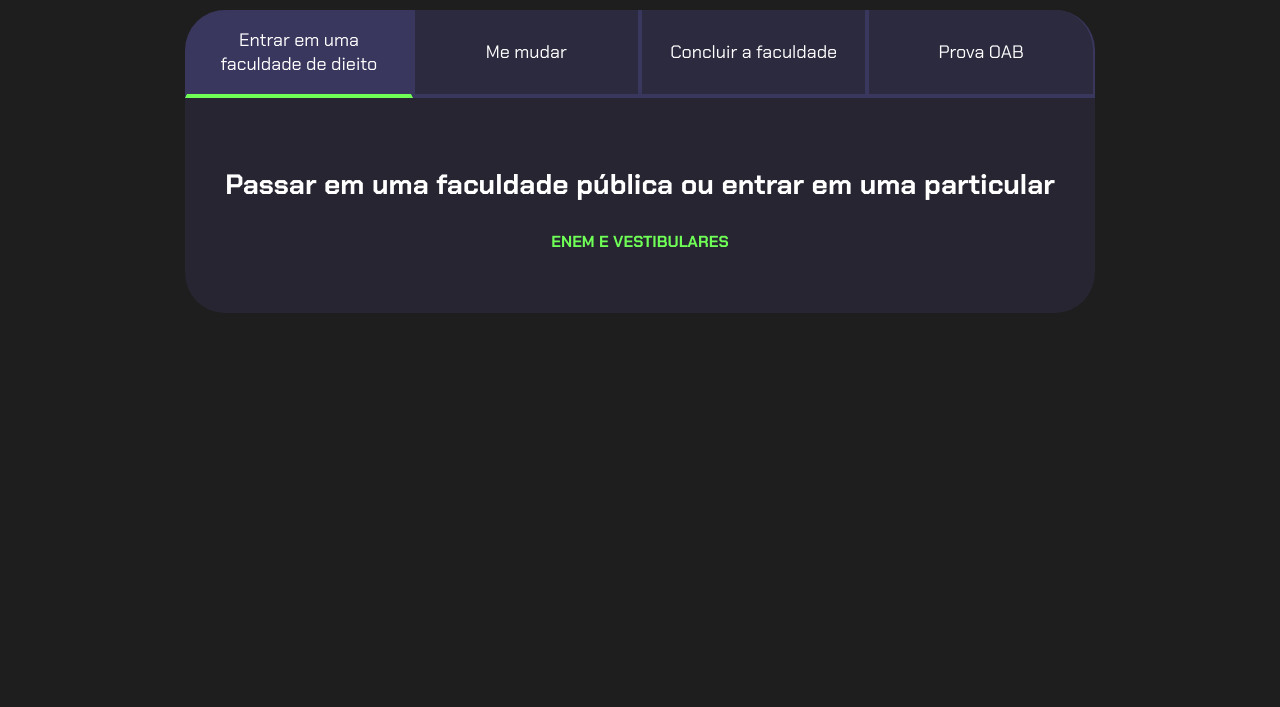
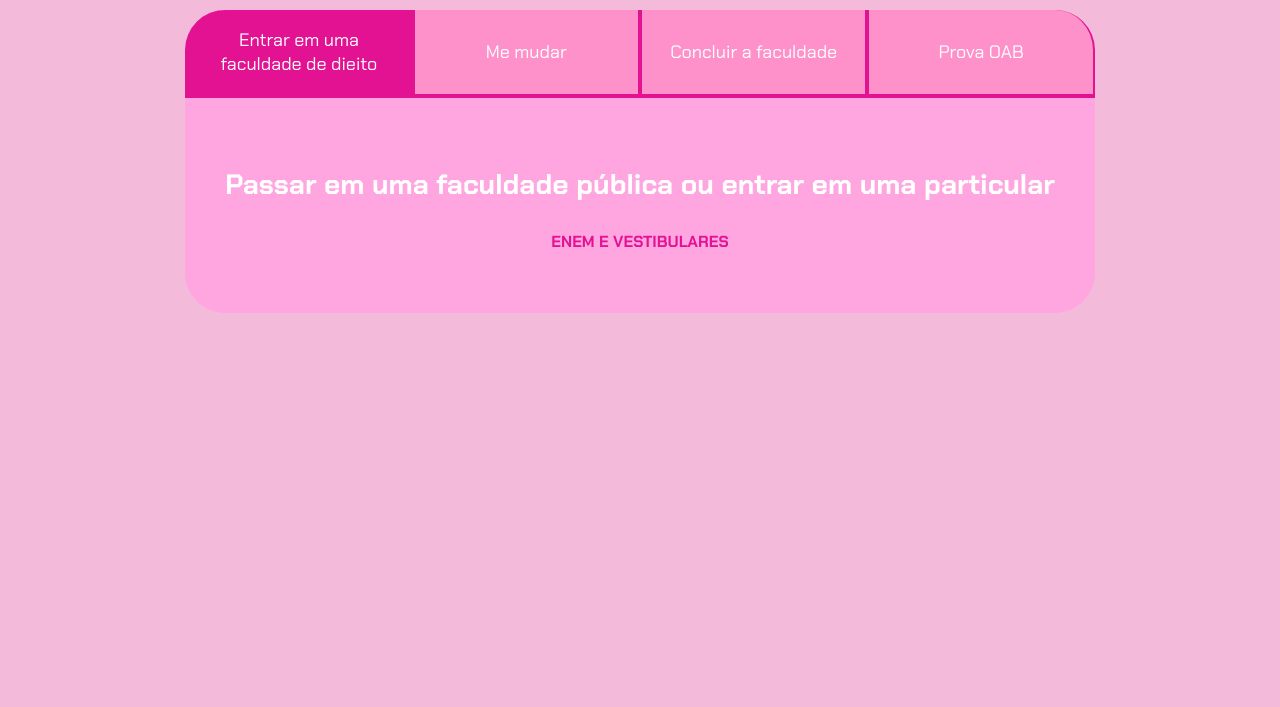
Before and after one commit to luanylopes/luany.1tri.prog2, a plain HTML site: page index.html in a window 1280 px wide. Shown: the part 93-800 px from the top of the page. Drawn offline with Linux system fonts and the light colour scheme.

Commit message:
Add files via upload

```diff
--- a/style.css
+++ b/style.css
@@ -1,12 +1,12 @@
 @import url('https://fonts.googleapis.com/css2?family=Chakra+Petch:wght@400;700&display=swap');
 
 :root {
-    --cor-de-fundo: #1E1E1E;
-    --verde: #6FFF57;
+    --cor-de-fundo: #f3bad9;
+    --verde: #e21292;
     --branco: #FFFFFF;
-    --botao-ativo: #3A375E;
-    --botao-inativo: rgba(58, 55, 94, 0.5);
-    --texto-fundo: rgba(58, 55, 94, 0.3);
+    --botao-ativo: #e21292;
+    --botao-inativo: rgb(255, 145, 202);
+    --texto-fundo: rgb(255, 166, 225);
 }
 
 body {
```
